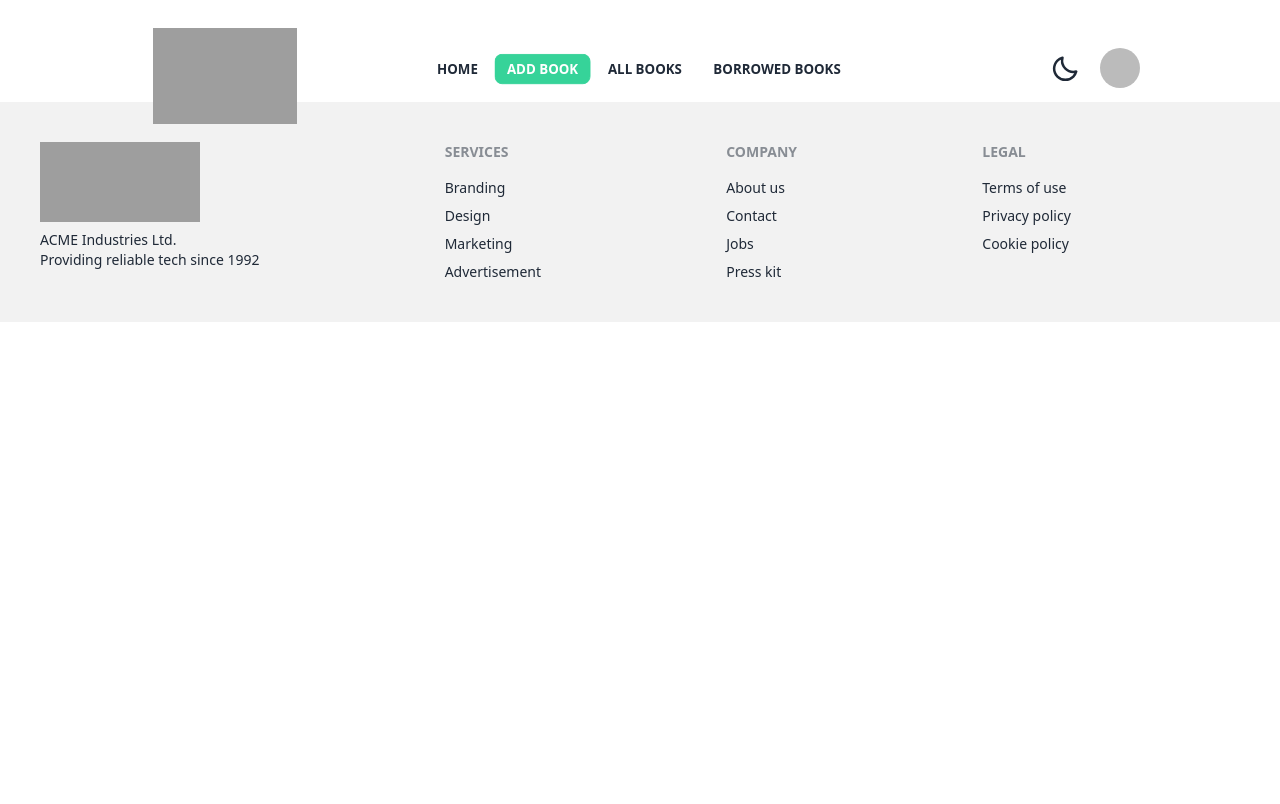
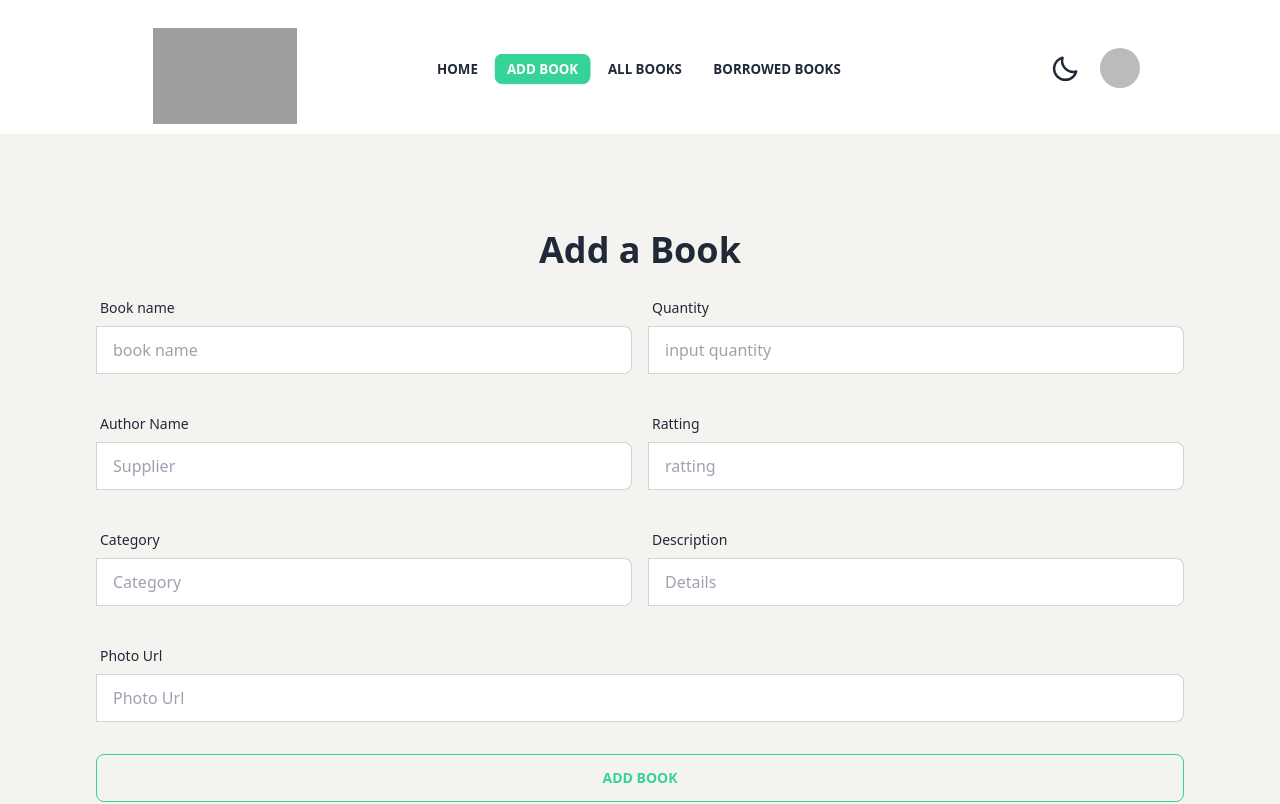
Before and after one commit to sifat70/library-management-client, a React (Vite) app: page /addBook in a window 1280 px wide. Shown: the top 804 px of the page. Built offline with nearby package versions, Linux system fonts and the light colour scheme; no server answers; sample sign-in values are in the browser's storage; grey boxes are pictures that could not be loaded.

Commit message:
add book added

```diff
--- a/src/pages/AddBooks/AddBooks.jsx
+++ b/src/pages/AddBooks/AddBooks.jsx
@@ -1,8 +1,120 @@
 
 const AddBooks = () => {
+
+    const handleAddBook = event => {
+        event.preventDefault();
+
+        const form = event.target;
+
+
+        const name = form.name.value;
+        const quantity = form.quantity.value;
+        const author = form.author.value;
+        const ratting = form.ratting.value;
+        const category = form.category.value;
+        const description = form.description.value;
+        const photo = form.photo.value;
+
+
+        const newBook = {name, quantity, author, ratting, category, description, photo}
+        console.log(newBook)
+
+
+
+        // send data to the server
+
+        fetch('http://localhost:5000/book',{
+            method: 'POST',
+            headers: {
+                'content-type' : 'application/json'
+            },
+            body: JSON.stringify(newBook)
+        })
+        .then(res => res.json())
+        .then(data => {
+            console.log(data)
+        })
+
+
+    }
     return (
-        <div>
+        <div className="bg-[#F4F3F0] p-24 mt-8">
+            <h2 className="text-4xl text-center font-bold mb-5">Add a Book</h2>
+            <form onSubmit={handleAddBook}>
+                {/* name and quantity  */}
+                <div className="md:flex">
+                    <div className="form-control md:w-1/2">
+                        <label className="label">
+                            <span className="label-text">Book name</span>
+                        </label>
+                        <label className="input-group">
+                            <input type="text" name="name" placeholder="book name" className="input input-bordered w-full" id="" />
+                        </label>
+                    </div>
+                    <div className="form-control md:w-1/2 ml-4">
+                        <label className="label">
+                            <span className="label-text">Quantity</span>
+                        </label>
+                        <label className="input-group">
+                            <input type="text" name="quantity" placeholder="input quantity" className="w-full input input-bordered" id="" />
+                        </label>
+                    </div>
+                </div>
 
+                {/* Supplier and Taste */}
+                <div className="md:flex mt-8">
+                    <div className="form-control md:w-1/2">
+                        <label className="label">
+                            <span className="label-text">Author Name</span>
+                        </label>
+                        <label className="input-group">
+                            <input type="text" name="author" placeholder="Supplier" className="input input-bordered w-full" id="" />
+                        </label>
+                    </div>
+                    <div className="form-control md:w-1/2 ml-4">
+                        <label className="label">
+                            <span className="label-text">Ratting</span>
+                        </label>
+                        <label className="input-group">
+                            <input type="text" name="ratting" placeholder="ratting" className="input input-bordered w-full" id="" />
+                        </label>
+                    </div>
+                </div>
+
+                {/* Category  and Details*/}
+                <div className="md:flex mt-8">
+                    <div className="form-control md:w-1/2">
+                        <label className="label">
+                            <span className="label-text">Category</span>
+                        </label>
+                        <label className="input-group">
+                            <input type="text" name="category" placeholder="Category" className="input input-bordered w-full" id="" />
+                        </label>
+                    </div>
+                    <div className="form-control md:w-1/2 ml-4">
+                        <label className="label">
+                            <span className="label-text">Description</span>
+                        </label>
+                        <label className="input-group">
+                            <input type="text" name="description" placeholder="Details" className="w-full input input-bordered" id="" />
+                        </label>
+                    </div>
+                </div>
+
+                {/* photo url */}
+                <div className="mt-8 mb-8">
+                    <div className="form-control md:w-full">
+
+                        <label className="label">
+                            <span className="label-text">Photo Url</span>
+                        </label>
+                        <label className="input-group">
+                            <input type="text" name="photo" placeholder="Photo Url" className="input input-bordered w-full" id="" />
+                        </label>
+                    </div>
+                </div>
+                <input type="submit" className="btn btn-block btn-success btn-outline" value="add book" />
+            </form>
         </div>
     );
 };
```
